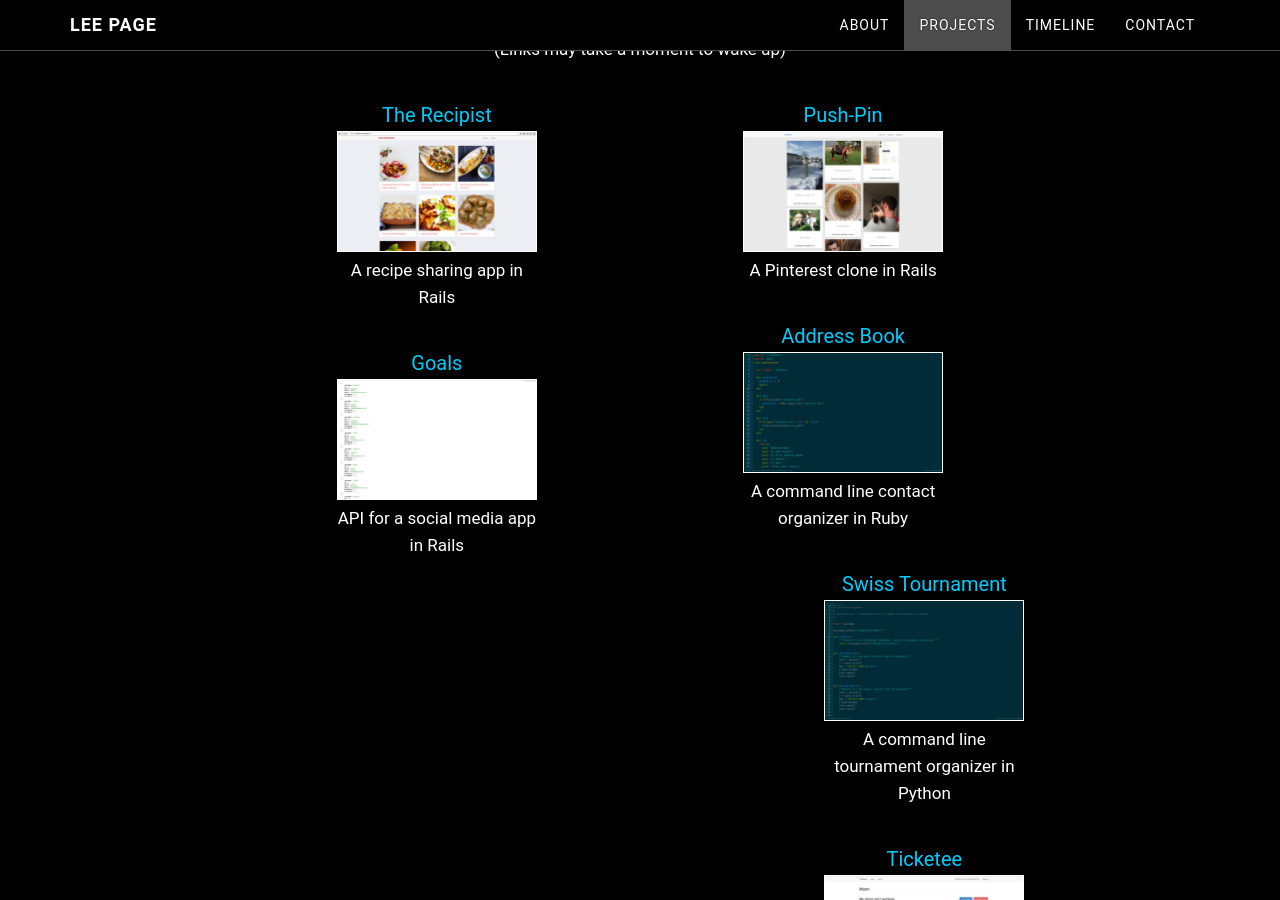
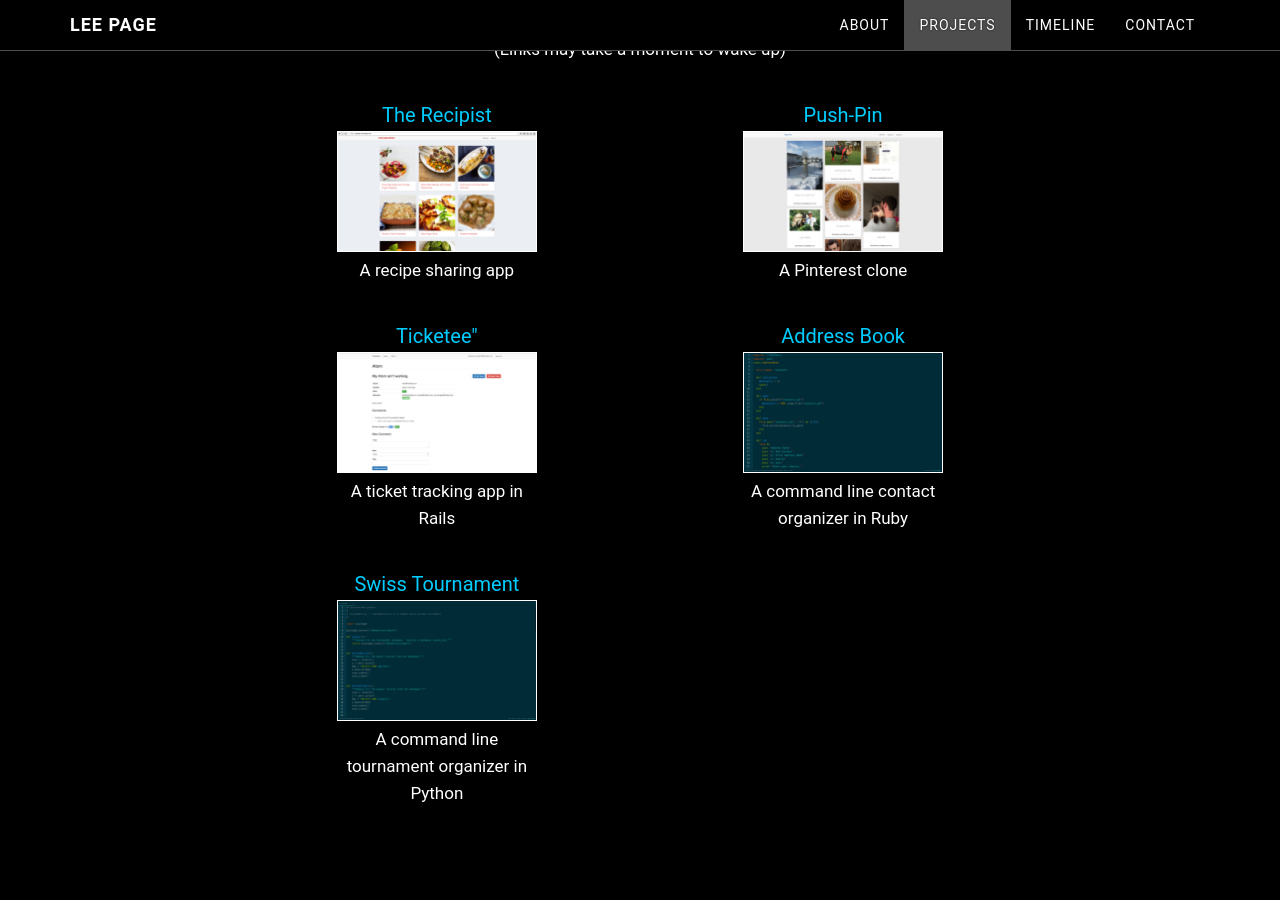
Before and after one commit to hLeePage/hLeePage.github.io, a Jekyll site: the page built from index.html, in a window 1280 px wide and 900 px high, scrolled down 2130 px. Built offline with Jekyll 4.4.1, drawn with Linux system fonts in a browser that asks for light colours; nearby versions of some CDN libraries; the list of posts is cut into pages by our own code; comment, search, counter and statistics services are not loaded; some of the changed text lies outside the part shown.

Commit message:
Replace Goals with Ticketee in projects

```diff
--- a/_includes/projects.html
+++ b/_includes/projects.html
@@ -11,19 +11,24 @@
         <p>
           <a href= "https://recipist.herokuapp.com/">The Recipist</br></a>
           <img src="./img/recipist1.png" width="200px"/>
-          <small class="project-small">A recipe sharing app in Rails</small>
+          <small class="project-small">A recipe sharing app</small>
         </p>
         <p>
+          <a href="https:teekit.herokuapp.com/">Ticketee"</a></br>
+          <img src="./img/teekit1.png" width="200px"/>
+          <small class="project-small">A ticket tracking app in Rails</small>
+        </p>
+        <!-- <p>
           <a href= "https://goals-api.herokuapp.com/">Goals</a></br>
           <img src="./img/goals1.png" width="200px"/>
-          <small class="project-small">API for a social media app in Rails</small>
-        </p>
+          <small class="project-small">API for a social media app</small>
+        </p> -->
       </div>
       <div class="col-md-5">
         <p>
           <a href="https://push-pin.herokuapp.com/">Push-Pin</br></a>
           <img src="./img/push-pin1.png" width="200px"/>
-          <small class="project-small">A Pinterest clone in Rails</small>
+          <small class="project-small">A Pinterest clone</small>
         </p>
         <p>
           <a href= "https://github.com/hLeePage/simple_address_book">Address Book</a></br>
@@ -37,11 +42,6 @@
           <img src="./img/tournament_2.png" width="200px"/>
           <small class="project-small">A command line tournament organizer in Python</small>
         </p>
-        <p>
-          <a href="https://teekit.herokuapp.com/"/>Ticketee</a></br>
-          <img src="./img/teekit1.png" width="200px"/>
-          <small class="project-small">A Ticket Tracking App in Rails</small>
-        </p>
       </div>
     </div>
 
```
